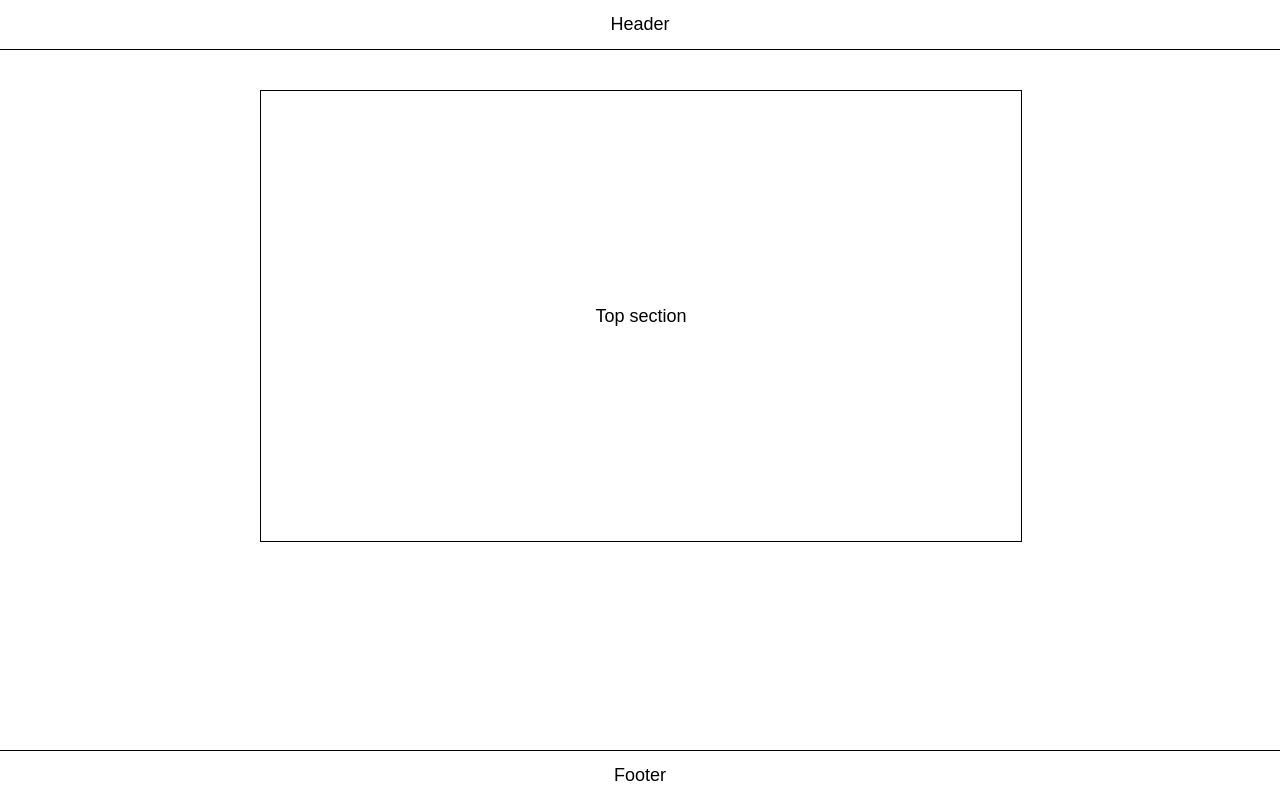
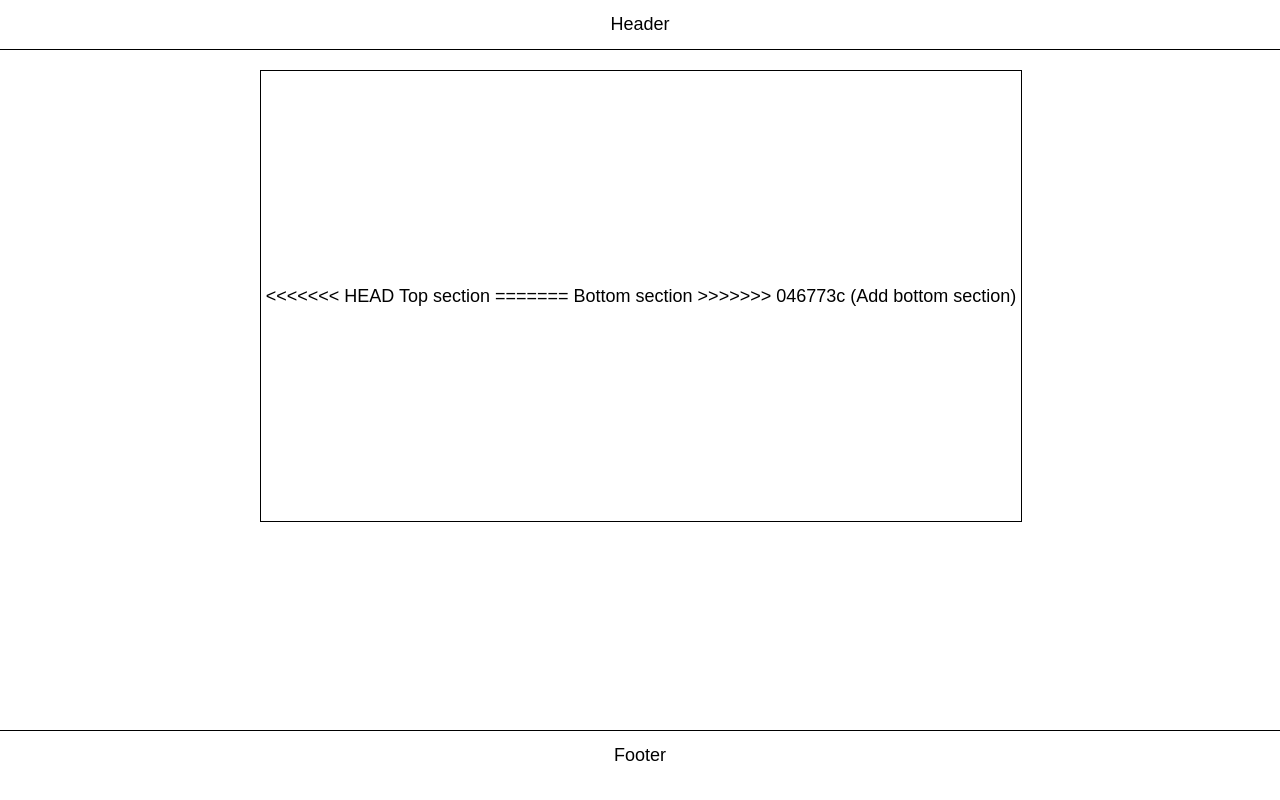
Before and after one commit to ooloo-io/github-flow-arpanfriday, a website: page src/index.html in a window 1280 px wide. Drawn offline with nearby package versions, Linux system fonts and the light colour scheme.

Commit message:
Add bottom section

```diff
--- a/src/index.html
+++ b/src/index.html
@@ -18,7 +18,11 @@
   </header>
   <main class="content">
     <section class="section">
+<<<<<<< HEAD
       Top section
+=======
+      Bottom section
+>>>>>>> 046773c (Add bottom section)
     </section>
   </main>
   <footer class="footer">
--- a/src/styles.css
+++ b/src/styles.css
@@ -24,7 +24,10 @@ body {
   width: 760px;
   max-width: 100%;
   margin: auto;
+<<<<<<< HEAD
   padding: 20px;
+=======
+>>>>>>> 046773c (Add bottom section)
 }
 
 .section {
```
